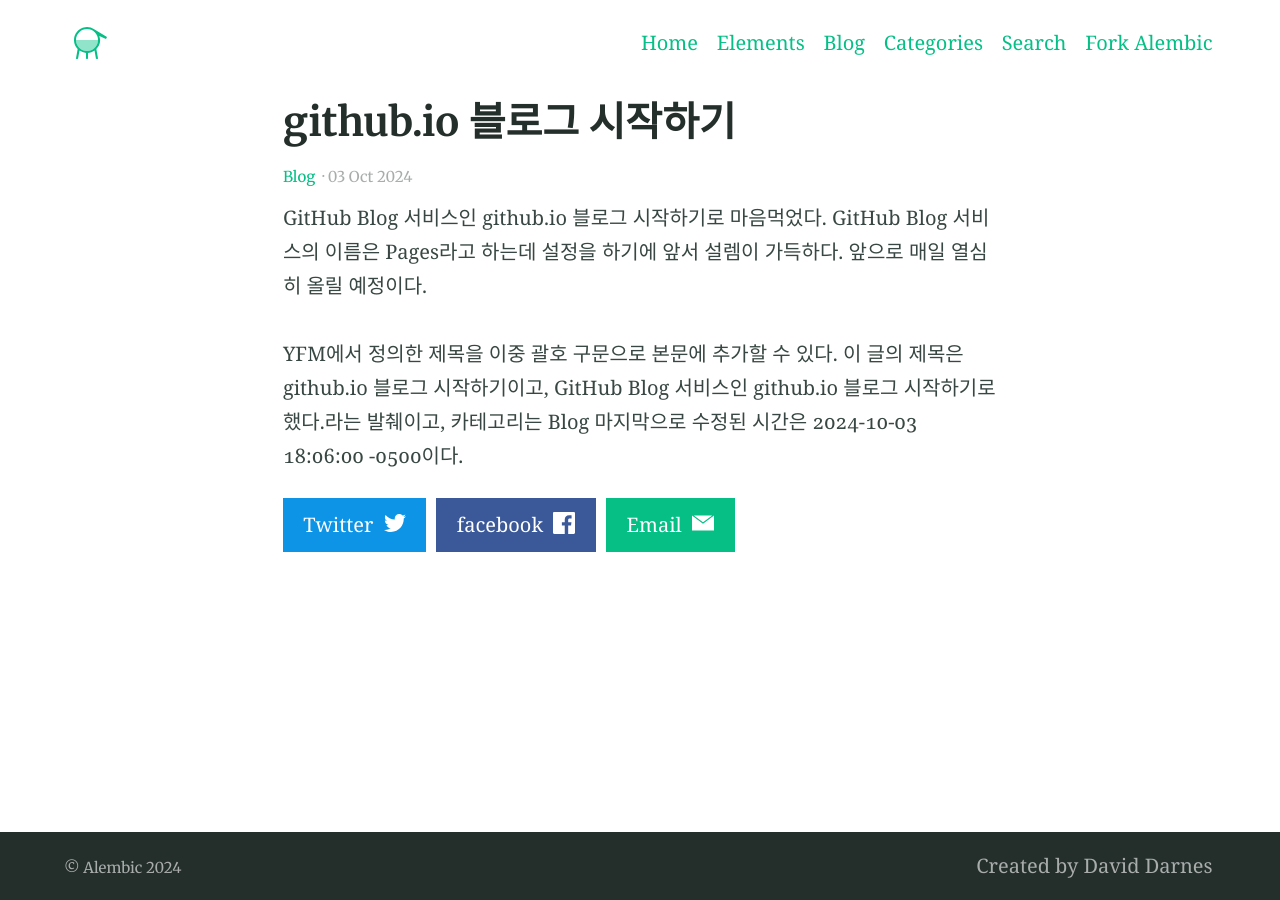
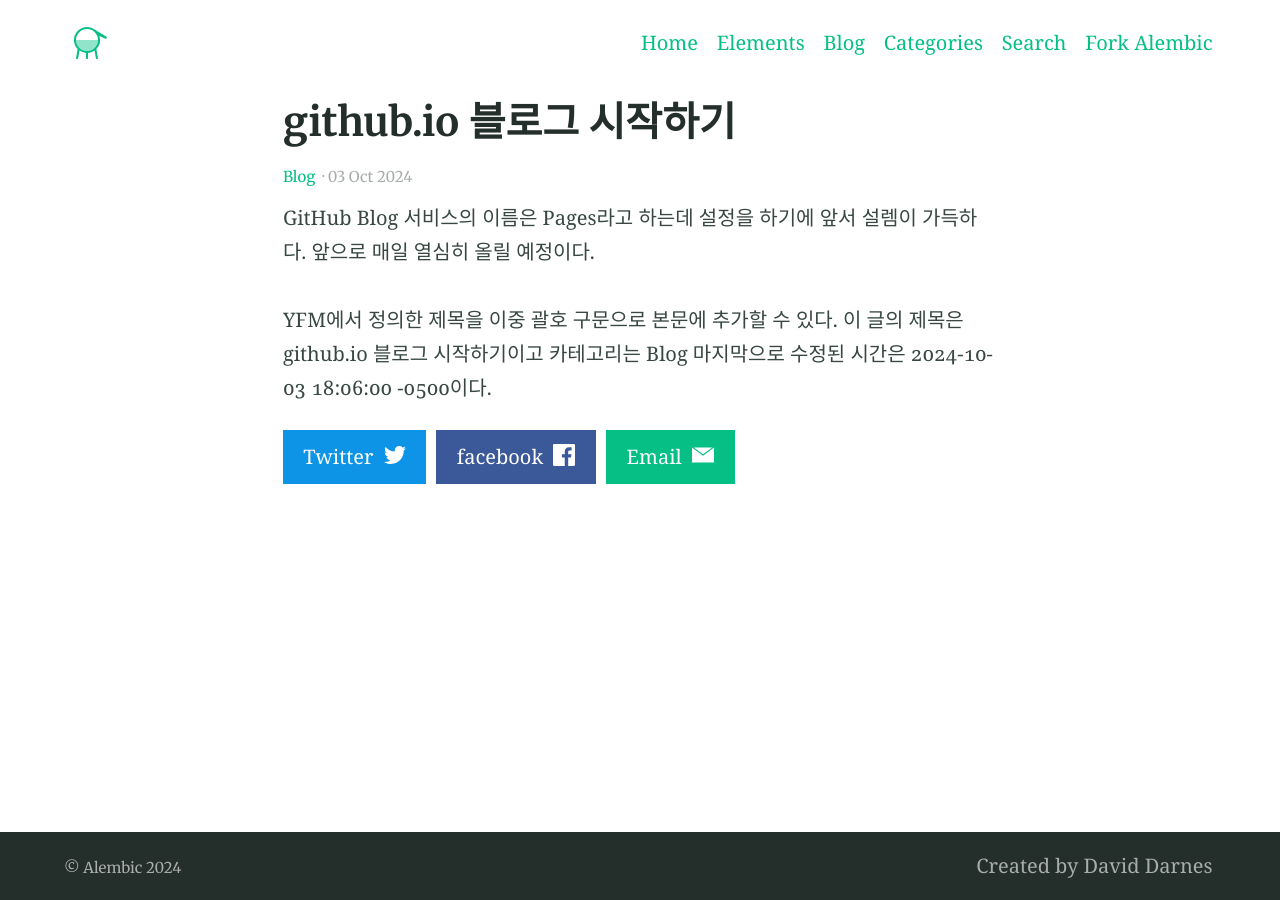
Before and after one commit to tletle7102/tletle7102.github.io, a Jekyll site: the page built from _posts/2024-10-03-first-posting.md, in a window 1280 px wide. Built offline with Jekyll 4.4.1, drawn with Linux system fonts in a browser that asks for light colours.

Commit message:
modify uploaded post

```diff
--- a/_posts/2024-10-03-first-posting.md
+++ b/_posts/2024-10-03-first-posting.md
@@ -1,7 +1,5 @@
 ---
 title:  "github.io 블로그 시작하기"
-excerpt: "GitHub Blog 서비스인 github.io 블로그 시작하기로 했다."
-
 categories:
   - Blog
 tags:
@@ -9,10 +7,9 @@ tags:
 last_modified_at: 2024-10-03T18:06:00-05:00
 ---
 
-GitHub Blog 서비스인 github.io 블로그 시작하기로 마음먹었다.
 GitHub Blog 서비스의 이름은 Pages라고 하는데 설정을 하기에 앞서 설렘이 가득하다.
 앞으로 매일 열심히 올릴 예정이다.
 
 YFM에서 정의한 제목을 이중 괄호 구문으로 본문에 추가할 수 있다.
-이 글의 제목은 {{ page.title }}이고, {{ page.excerpt }}라는 발췌이고, 카테고리는 {{ page.categories }}
+이 글의 제목은 {{ page.title }}이고 카테고리는 {{ page.categories }}
 마지막으로 수정된 시간은 {{ page.last_modified_at }}이다.
```
